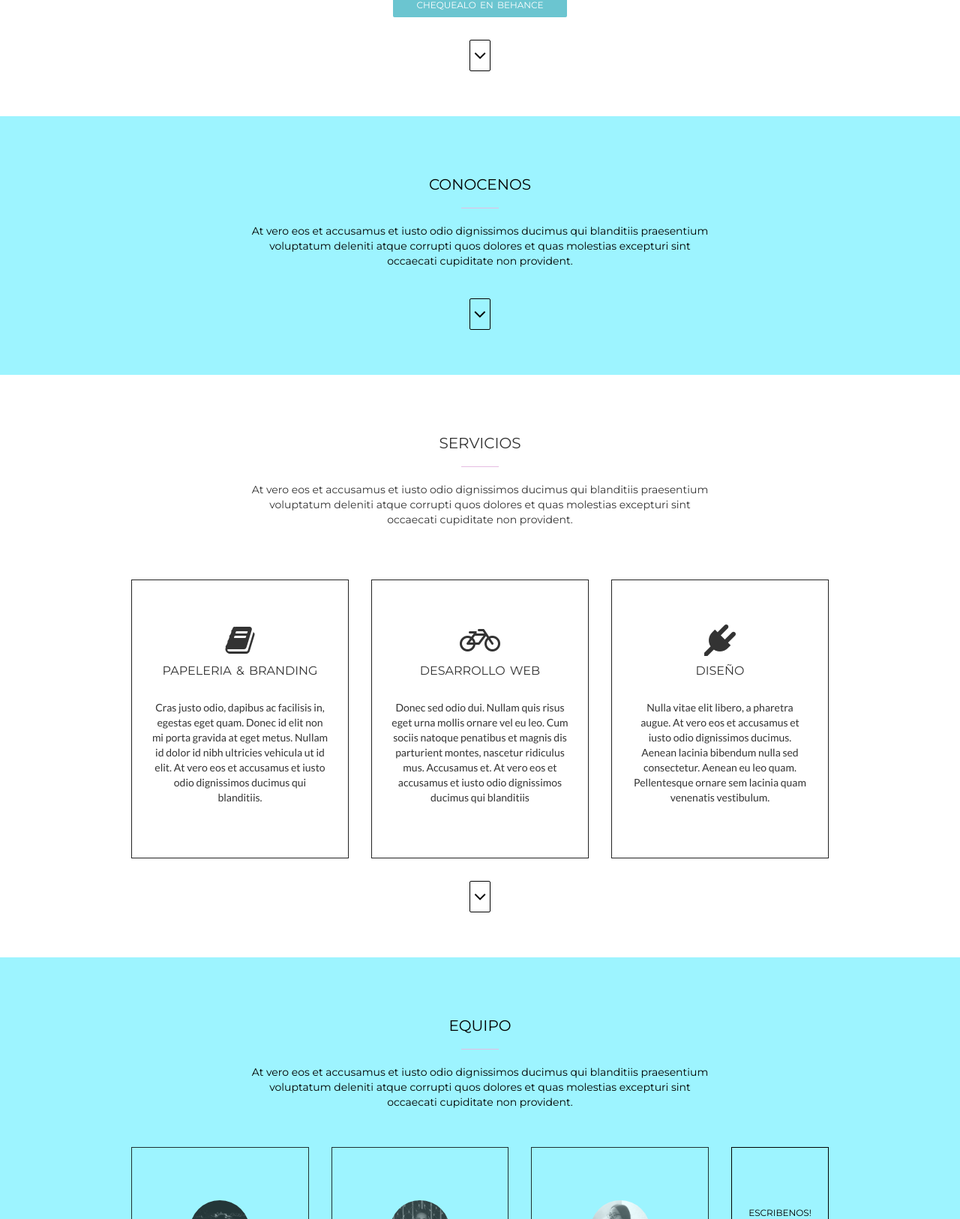
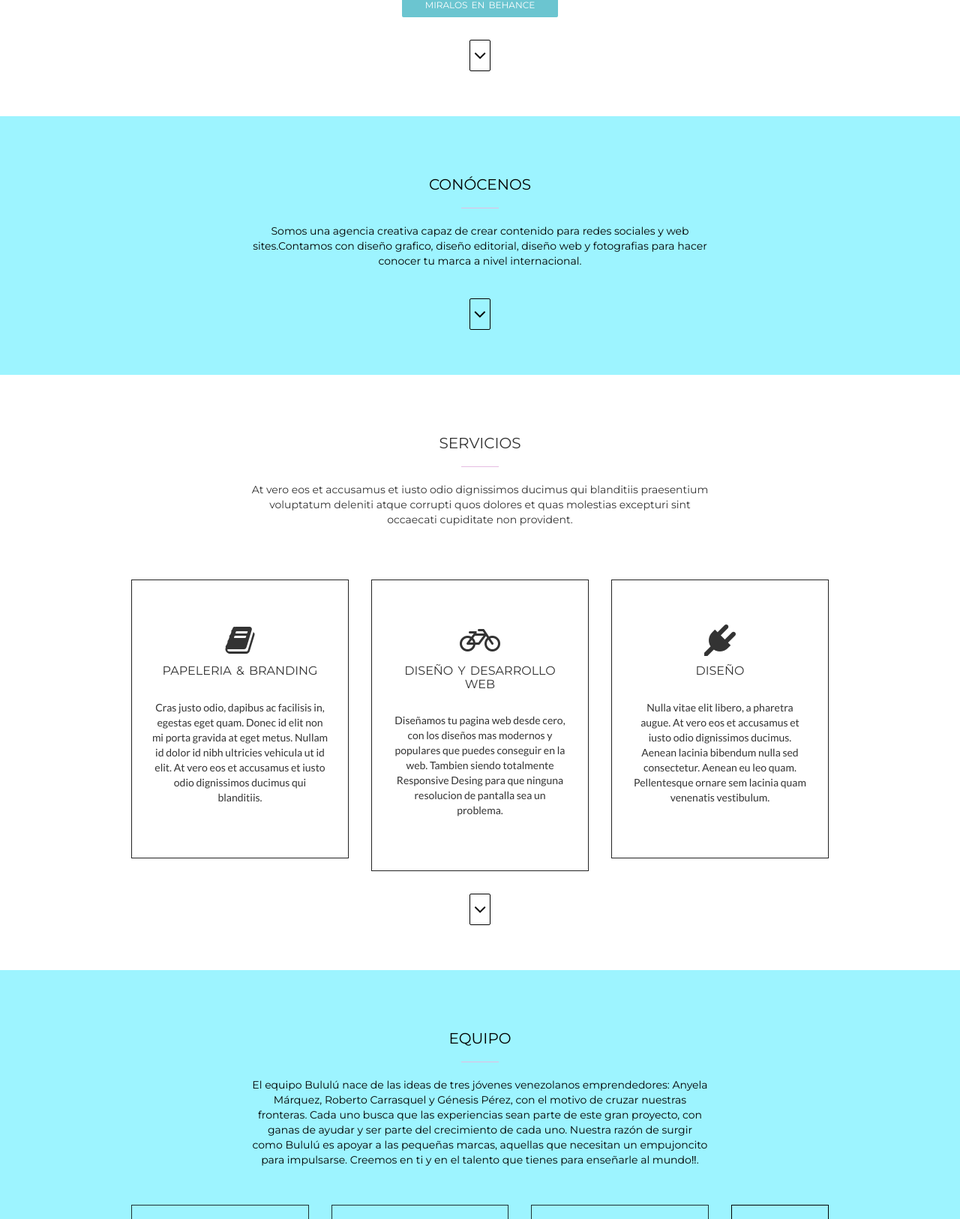
Before and after one commit to racg211/Bululu-Ag, a plain HTML site: page index.html in a window 1280 px wide. Shown: the part 1293-2919 px from the top of the page at 75% size. Drawn offline with nearby package versions, Linux system fonts and the light colour scheme.

Commit message:
cambios en general

```diff
--- a/index.html
+++ b/index.html
@@ -6,7 +6,7 @@
     <meta charset="utf-8">
     <!--[if IE]><meta http-equiv="x-ua-compatible" content="IE=9" /><![endif]-->
     <meta name="viewport" content="width=device-width, initial-scale=1">
-    <title>Bululu AC</title>
+    <title>Bululú AC</title>
     <meta name="description" content="Your Description Here">
     <meta name="keywords" content="free boostrap, bootstrap template, freebies, free theme, free website, free portfolio theme, portfolio, personal, cv">
     <meta name="author" content="Jenn, ThemeForces.com">
@@ -165,7 +165,7 @@
         </div>
         <div class="space"></div>
         <div class="text-center">
-            <a href="https://www.behance.net/bululuac4ed3" class="btn read-more-btn">Chequealo En Behance </a>
+            <a href="https://www.behance.net/bululuac4ed3" class="btn read-more-btn">Miralos En Behance </a>
             <br>
             <a href="#meet-us" class="down-btn page-scroll"><span class="fa fa-angle-down"></span></a>
         </div>
@@ -178,10 +178,10 @@
             <div class="row text-center">
                 <div class="col-md-8 col-md-offset-2">
                     <div class="section-title">
-                        <h2>Conocenos</h2>
+                        <h2>Conócenos</h2>
                         <hr>
                     </div>
-                    <p>At vero eos et accusamus et iusto odio dignissimos ducimus qui blanditiis praesentium voluptatum deleniti atque corrupti quos dolores et quas molestias excepturi sint occaecati cupiditate non provident.</p>
+                    <p>Somos una agencia creativa capaz de crear contenido para redes sociales y web sites.Contamos con  diseño grafico, diseño editorial, diseño web y fotografias para hacer conocer tu marca a nivel internacional. </p>
                     <a href="#services" class="down-btn page-scroll">
                         <span class="fa fa-angle-down"></span>
                     </a>
@@ -229,8 +229,8 @@
                 <div class="col-md-4 col-sm-4">
                     <div class="service">
                         <span class="fa fa-bicycle fa-3x"></span>
-                        <h4>Desarrollo Web</h4>
-                        <p>Donec sed odio dui. Nullam quis risus eget urna mollis ornare vel eu leo. Cum sociis natoque penatibus et magnis dis parturient montes, nascetur ridiculus mus. Accusamus et. At vero eos et accusamus et iusto odio dignissimos ducimus qui blanditiis </p>
+                        <h4>Diseño y Desarrollo Web</h4>
+                        <p>Diseñamos tu pagina web desde cero, con los diseños mas modernos y populares que puedes conseguir en la web. Tambien siendo totalmente Responsive Desing para que ninguna resolucion de pantalla sea un problema. </p>
                     </div>
                 </div>
 
@@ -290,7 +290,8 @@
                         <h2>Equipo</h2>
                         <hr>
                     </div>
-                    <p>At vero eos et accusamus et iusto odio dignissimos ducimus qui blanditiis praesentium voluptatum deleniti atque corrupti quos dolores et quas molestias excepturi sint occaecati cupiditate non provident.</p>
+                    <p>El equipo Bululú nace de las ideas de tres jóvenes venezolanos emprendedores: Anyela Márquez, Roberto Carrasquel y Génesis Pérez, con el motivo de cruzar nuestras fronteras. Cada uno busca que las experiencias sean parte de este gran proyecto, con ganas de ayudar y ser parte del crecimiento de cada uno.
+                    Nuestra razón de surgir como Bululú es apoyar a las pequeñas marcas, aquellas que necesitan un empujoncito para impulsarse. Creemos en ti y en el talento que tienes para enseñarle al mundo‼.</p>
                 </div>
             </div>
             <div class="space"></div>
@@ -458,7 +459,7 @@
     <script>
       $(function(){
           $("#head-title").typed({
-            strings: ["Bienvenidos A Bululu^1000", "Donde el diseño y la creatividad^1000" ,"Es trabajo de nosotros^1000"],
+            strings: ["Bienvenidos a Bululú^1000", "Donde el diseño y la creatividad^1000" ,"Es trabajo de nósotros^1000"],
             typeSpeed: 100,
             loop: true,
             startDelay: 100
```
